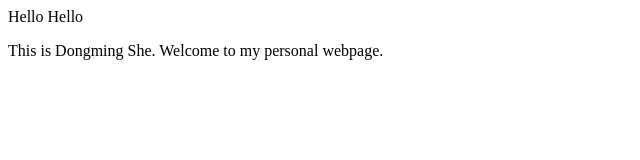
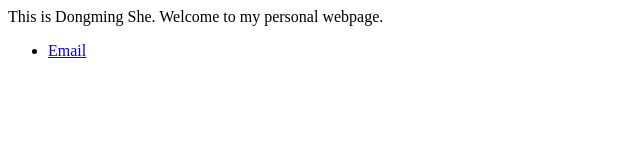
Before and after one commit to shedongming/shedongming.github.io, a plain HTML site: page index.html in a window 1280 px wide. Shown: the whole page, without its empty margins (0-640 px from the left). Drawn offline with Linux system fonts and the light colour scheme.

Commit message:
Update index.html

```diff
--- a/index.html
+++ b/index.html
@@ -1,2 +1,7 @@
-<p>Hello Hello </p>
+
 <p>This is Dongming She. Welcome to my personal webpage. </p>
+
+<ul>
+  <li> <a href="shed@amss.ac.cn">Email</a> </li>
+
+</ul>
```
